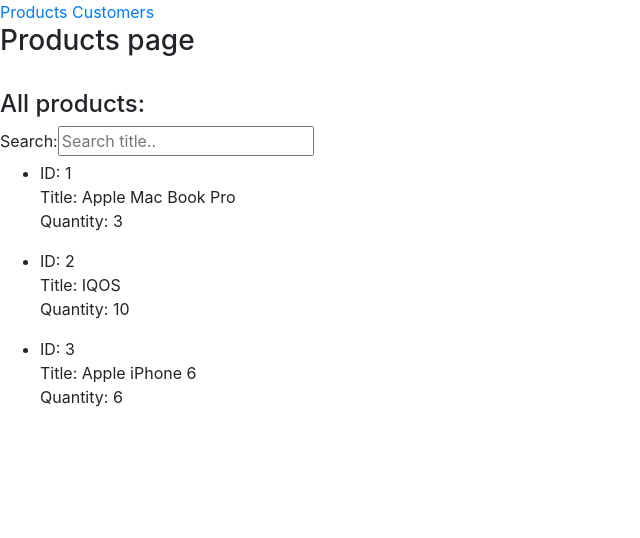
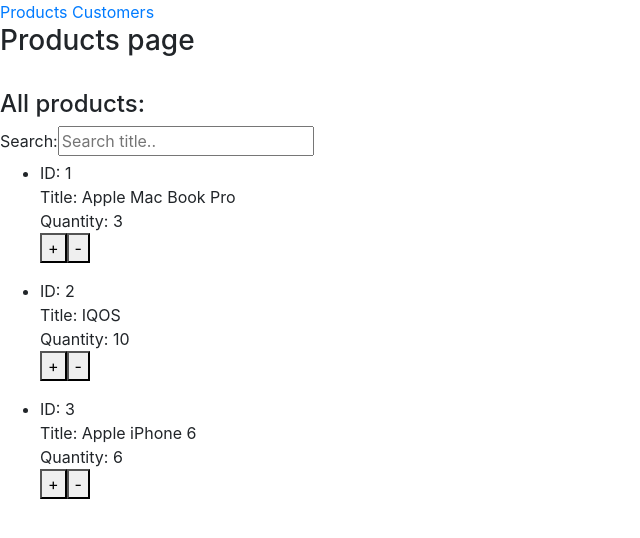
Before and after one commit to Keringer91/store-app, a Vue app: page /#/products in a window 1280 px wide. Shown: the top 538 px of the page, without its empty margins (0-640 px from the left). Built offline with nearby package versions, Linux system fonts and the light colour scheme.

Commit message:
Zadatak 7: Product increment/decrement featurea added

```diff
--- a/src/components/AppProducts.vue
+++ b/src/components/AppProducts.vue
@@ -11,6 +11,8 @@
             ID: {{ product.id}}<br>
             Title: {{ product.name }}<br>
             Quantity: {{ product.quantity }}<br>
+            <button @click="incrementQuantity(product)"> + </button>
+            <button @click="decrementQuantity(product)"> - </button>
         </li>
     </ul>
   </div>
@@ -25,10 +27,19 @@
             products: [],
         }
     },
+    methods: {
+        incrementQuantity(product) {
+            productService.increment(product)
+        },
+        decrementQuantity(product) {
+            productService.decrement(product)
+        }
+    },
 
     created() {
         this.products = productService.list()
     },
+
     computed: {
         filteredList() {
             return this.products.filter(product => {
```
Lines whose indentation alone changed are shown as unchanged.
